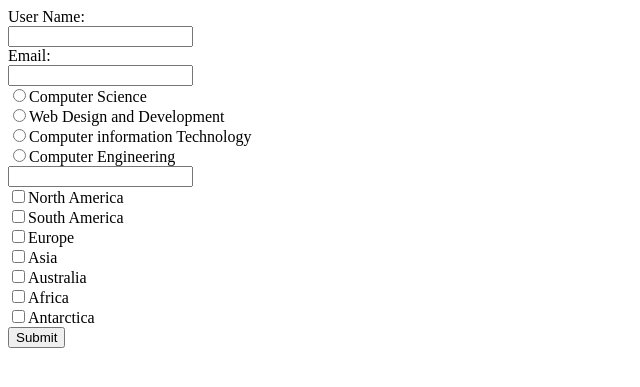
After one commit to Hadden-Cory/CS313, a PHP site: page /week03a.php in a window 1280 px wide. The commit adds this page. Shown: the top 387 px of the page, without its empty margins (0-640 px from the left). Run offline with PHP 8.4, Linux system fonts and the light colour scheme.

Commit message:
adding adding team activity

```diff
--- a/header.php
+++ b/header.php
@@ -6,7 +6,7 @@
                     <a class="nav-link" href="project.php">Project Page</a>
                 </li>
                 <li class="nav-item active">
-                    <a class="nav-link" href="index.php">Current Project</a>
+                    <a class="nav-link" href="week03a.php">Current Project</a>
                 </li>
             </ul>
         </nav>
--- /dev/null
+++ b/week03a.php
@@ -0,0 +1,34 @@
+<!DOCTYPE html>
+<html lang="en">
+<head>
+    <meta charset="UTF-8">
+    <meta name="viewport" content="width=device-width, initial-scale=1.0">
+    <meta http-equiv="X-UA-Compatible" content="ie=edge">
+    <title>Document</title>
+</head>
+<body>
+    <form id="form" name="form" action="week03b.php" method="POST">
+        User Name:<br>
+        <input type="text" id="user-name" name="user-name"><br>
+        Email:<br>
+        <input type="text" id="email" name="email"><br>
+        <?php
+            $majors = array("Computer Science", "Web Design and Development", "Computer information Technology", "Computer Engineering");
+
+
+        foreach($majors as $m) {
+           echo "<input type=\"radio\" id=\"CS\" name=\"major\" value=".$m. ">".$m."<br>";
+        }
+        ?>
+        <input type="textarea" name="comment" id="comment"><br>
+        <input type="checkbox" name="continent[]" id="north-america" value="NA">North America<br>
+        <input type="checkbox" name="continent[]" id="south-america" value="SA">South America<br>
+        <input type="checkbox" name="continent[]" id="europe" value="EU">Europe<br>
+        <input type="checkbox" name="continent[]" id="asia" value="AA">Asia<br>
+        <input type="checkbox" name="continent[]" id="australia" value="AU">Australia<br>
+        <input type="checkbox" name="continent[]" id="africa" value="AF">Africa<br>
+        <input type="checkbox" name="continent[]" id="Antarctica" value="AN">Antarctica<br>
+        <input type="submit" name="submit" id="submit" value="Submit"><br>
+    </form>
+</body>
+</html>
```
Also changed, not shown: week03b.php (added, +25 -0 lines).
